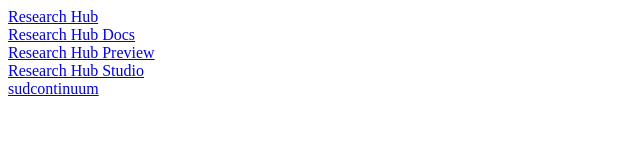
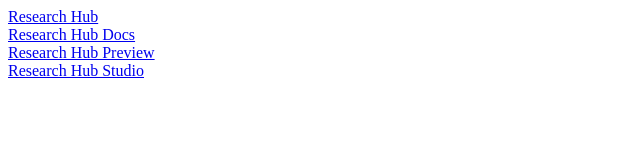
Before and after one commit to ICJIA/researchhub-redirects, a plain HTML site: page index.html in a window 1280 px wide. Shown: the whole page, without its empty margins (0-640 px from the left). Drawn offline with Linux system fonts and the light colour scheme.

Commit message:
merge index.html from develop

```diff
--- a/index.html
+++ b/index.html
@@ -14,7 +14,5 @@
     <a href="/researchhub/preview">Research Hub Preview</a>
     <br />
     <a href="/researchhub/studio">Research Hub Studio</a>
-    <br />
-    <a href="/sudcontinuum">sudcontinuum</a>
   </body>
 </html>
```
